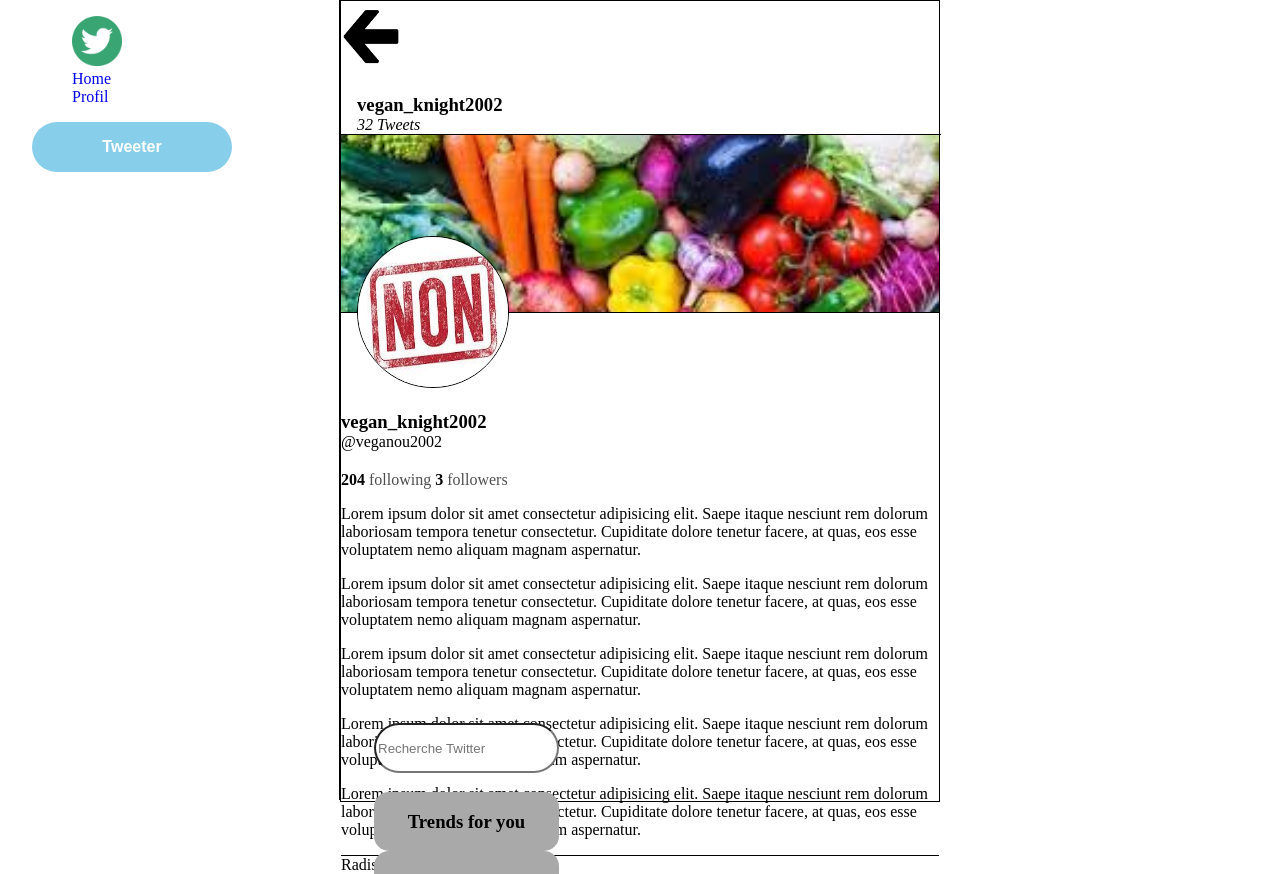
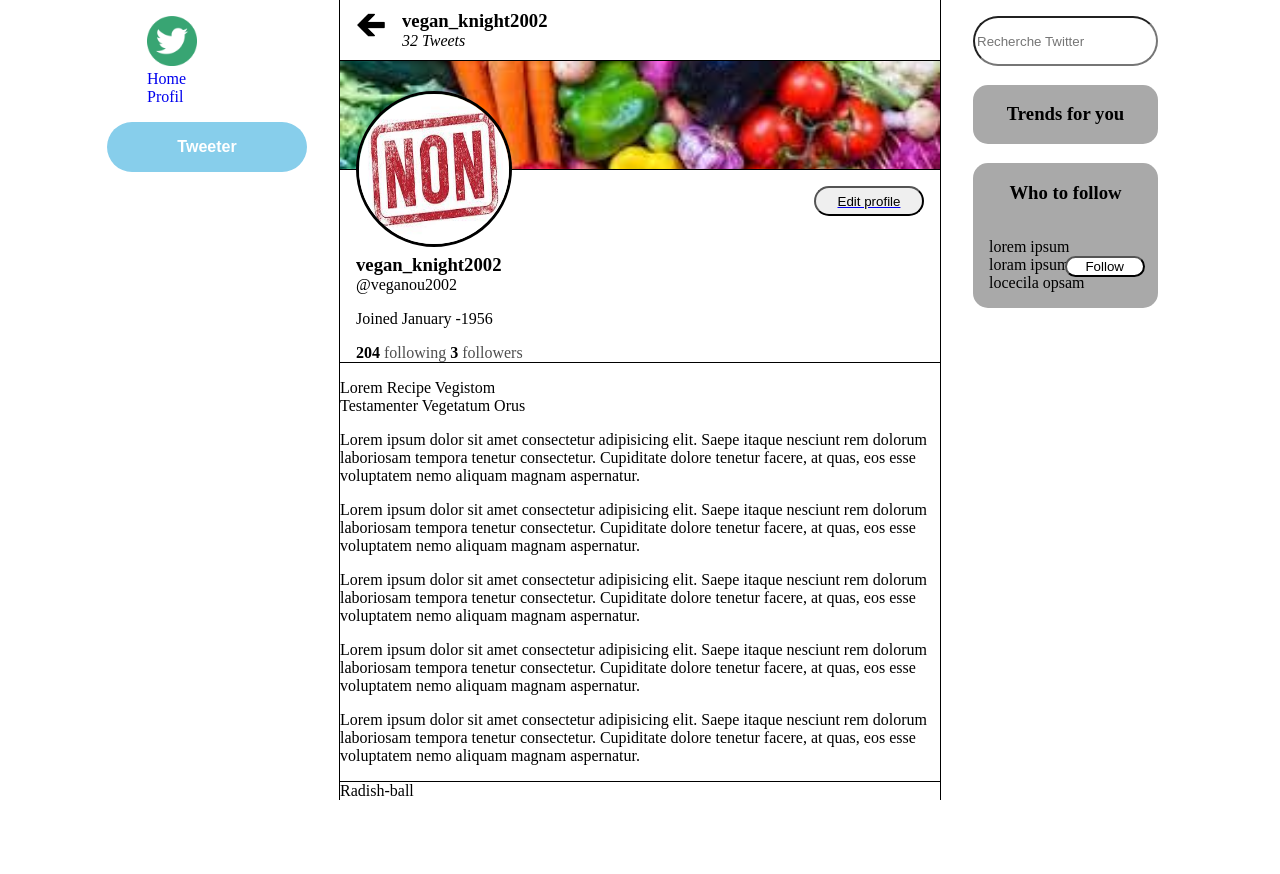
Before and after one commit to Nicolas-ALC/twitter.github.io, a plain HTML site: page profile.html in a window 1280 px wide. After the commit the page ends 800 px from the top, so only its background shows below. Drawn offline with Linux system fonts and the light colour scheme.

Commit message:
replica twitter v1.1

```diff
--- a/profile.html
+++ b/profile.html
@@ -5,7 +5,7 @@
   <meta charset="UTF-8" />
   <meta http-equiv="X-UA-Compatible" content="IE=edge" />
   <meta name="viewport" content="width=device-width, initial-scale=1.0" />
-  <title>Profile</title>
+  <title>veganou2002</title>
 
   <link rel="stylesheet" href="style/style_T.css" />
   <link rel="stylesheet" href="style/style_profile.css" />
@@ -15,6 +15,7 @@
 <body>
 
   <div class="grid">
+
     <div id="left">
       <nav class="sidebar">
 
@@ -35,40 +36,42 @@
     <div id="center">
 
 
-      <div>
-        <a href="index_T"></a><img class="fleche" src="image/fleche.png"></a>
-        <div class="pseudo-1">
+      <div class="head">
+        <a href="index_T.html"><img class="fleche" src="image/fleche.png"></a>
+        <div class="htext" >
           <h3>vegan_knight2002</h3>
           <p><em>32 Tweets</em></p>
-        </div
+        </div>
       </div>
 
       <div class="cadre_profil ">
 
-        <div class="conteneur_info">
-          <div class="pseudo">
-          </div>
-        </div>
         <img class="bannière" src="image/vegies.jpeg">
-        <img class="pdp" src="image/non.jpeg">
-
-        <div class="btn_edit"><input type="button" value="Edit profile"></div>
+        <a href="#photo"><img class="pdp" src="image/non.jpeg"></a>
       </div>
 
+      <div class="cadre_edit">
+        <!-- boutton edit position :bas-droite -->
+        <a href="#settings">
+          <div class="e"> <input class="btn_edit" type="button" value="Edit profile">
+          </div>
+        </a>
+
+        <div class=pseudo-2>
+          <h3>vegan_knight2002</h3>
+          <a class="p2">@veganou2002</a>
+          <p> Joined January -1956</p>
+        </div>
+        <div class="followers">
+          <a><span class="gras">204 </span>following</a>
+          <a><span class="gras">3</span> followers </a>
+        </div>
+
+      </div>
 
       <div class="cadre_follow">
-
-
-          <div class=pseudo-2>
-            <h3>vegan_knight2002</h3>
-          </div>
-
-          <div class="petit-pseudo"><a>@veganou2002</a></div>
-
-
-          <div class ="followers"> <a><span class="gras">204 </span>following</a> <a> <span class="gras">3</span> followers </a> </div>
-
-        </span>
+        Lorem Recipe Vegistom <br>
+        Testamenter Vegetatum Orus
         <p>Lorem ipsum dolor sit amet consectetur adipisicing elit. Saepe itaque nesciunt rem dolorum laboriosam tempora
           tenetur consectetur. Cupiditate dolore tenetur facere, at quas, eos esse voluptatem nemo aliquam magnam
           aspernatur.
@@ -89,8 +92,6 @@
           tenetur consectetur. Cupiditate dolore tenetur facere, at quas, eos esse voluptatem nemo aliquam magnam
           aspernatur.
         </p>
-
-
       </div>
 
       <div class="cadre_topic">
--- a/style/style_T.css
+++ b/style/style_T.css
@@ -49,9 +49,9 @@ body {
 
 .sidebar {
     text-align: start;
+    position: fixed;
     max-width: 275px;
     flex: 1;
-    position: sticky;
     height: 100%;
   /* placer les icons */
 }
@@ -67,9 +67,29 @@ body {
     font-weight: bolder;
 }
 
-.logo {
+.logo { /*twitter*/
   width: 50px;
   height: 50px;
+}
+.min_profile{
+  padding: 10px 12px ;
+  font-size: 14px;
+  display: flex;
+  flex-direction: row-reverse;
+  align-items: center;
+  cursor: pointer;
+}
+.min_profile:hover{
+  border-radius: 45px;
+  background-color: lightgray;
+}
+
+.icon{ /*profile*/
+  width:50px;
+  height:50px;
+  border: solid 1px;
+  border-radius: 50%;
+
 }
 
 /* menu de droite */
@@ -118,6 +138,9 @@ body {
   display: flex;
   justify-content: space-around;
 }
+.follow ul {
+  padding-left: 1em;
+}
 
 .btn_follow {
   background-color: white;
@@ -125,7 +148,7 @@ body {
   width: 80px;
   position: absolute;
   right: 0%;
-  margin-right: 1em;
+  margin: 0 1em 0;
 }
 
 .logo {
@@ -133,29 +156,8 @@ body {
   height: 50px;
 }
 
-.min_profile{
-  display: flex;
-  flex-direction: row-reverse;
-  align-items: center;
-
-}
-.min_profile:hover{
- border-radius: 25px;
- background-color: lightgray;
-
-}
-
-
-.icon{
-  width:50px;
-  height:50px;
-  border: solid 1px;
-  border-radius: 50%;
-}
-
 footer{
   bottom: 0;
-
 }
 
 #footer{
--- a/style/style_profile.css
+++ b/style/style_profile.css
@@ -8,16 +8,14 @@ body {
   display: block;
 }
 
-.follows > a {
-  text-decoration: none;
-}
-
 #center {
   display: flex;
   height: 100%;
   flex-direction: column;
   background-color: #fff;
-  border: solid 1px black;
+  /* padding-left: 1em; */
+  /* padding-right: 1em; */
+
 }
 
 .cadre_profil {
@@ -25,12 +23,62 @@ body {
   display: block;
   position: relative;
 }
-.cadre_follow {
+
+.cadre_edit {
   border-top: solid 1px black;
   border-bottom: solid 1px black;
-  display: block;
+  display: flex;
+  padding: 1em;
+  margin-bottom: 1em;
+  padding-bottom: 0;
+  align-content: flex-start;
+  justify-content:right;
+  flex-direction: column;
 
-  /* max-height: 355px;  */
+}
+
+
+/* en tete*/
+.head{
+  position: sticky;
+  margin: 0;
+  border-bottom: solid 1px ;
+  display: flex;
+  padding: 10px 1em 10px 1em ;
+}
+.fleche {
+  width: 30px;
+  height: 30px;
+  border-radius: 50%;
+  margin-right: 1em;
+}
+.fleche:hover{
+  opacity: 0.6;
+}
+
+
+
+.htext>p{
+  margin: 0;
+}
+
+.htext>h3{
+  margin: 0;
+}
+
+
+/* profile */
+
+.pdp {
+  height: 150px;
+  width: 150px;
+  border-radius: 50%;
+  position: absolute;
+  border: solid 3px black;
+  left: 1em;
+  bottom: 0px;
+  cursor: pointer;
+  transform: translateY(50%); /* superposition de l'image */
 }
 
 .bannière {
@@ -39,74 +87,32 @@ body {
   height: 100%;
   object-fit: cover;
   bottom: 0px;
-  z-index: 0;
 }
 
-.btn_edit {
-  z-index: 6;
-  border-radius: 15px;
+
+/* boutton edition*/
+.e{
+  display: flex;
+  align-content: center;
+  flex-direction: row-reverse;
+  height: 68px;
+
+
 }
-.cadre_topic {
-  flex: 1;
-  /* min-height: 355px;  */
+.btn_edit{
+  border-radius: 25px;
+  padding-left: 1em;
+  padding-right: 1em;
+  margin-bottom: 1em;
+  z-index: 1;
+  height: 30px;
+  width: 110px;
+  cursor: pointer;
+
 }
-
-.pseudo-1 > h3 {
-  margin: 0em;
-  margin-top: 1em;
-  display: flex;
-  flex-direction: column;
-}
-.pseudo-1 > p {
+/* info  profile*/
+.pseudo-2>h3 {
   margin: 0;
-}
-.pseudo-1 {
-  display: block;
-  padding-left: 1em;
-  /* position: absolute; */
-  max-width: 584px;
-  width: 100%;
-  border-bottom: solid 1px black;
-}
-.pseudo-1:hover {
-  background-color: gray;
-}
-
-.fleche {
-  width: 10%;
-  height: 10%;
-  border-radius: 50%;
-}
-
-.conteneur_info {
-  display: flex;
-  flex-direction: column;
-  justify-content: flex-end;
-  position: relative;
-}
-
-.pseudo-2 {
-  padding-top: 79px;
-}
-
-.pdp {
-  height: 150px;
-  width: 150px;
-  border-radius: 50%;
-  position: absolute;
-  border: solid 1px black;
-  left: 1em;
-  bottom: 0px;
-  transform: translateY(50%);
-}
-
-.pseudo-2,
-h3 {
-  margin-bottom: 0;
-}
-
-.petit-pseudo {
-  margin-bottom: 20px;
 }
 
 .gras {
@@ -115,12 +121,19 @@ h3 {
 
 .followers a:hover {
   text-decoration: underline;
+  cursor: pointer;
 }
 
-.followers a {
+.followers a{
   color: rgb(78, 78, 78);
 }
 
 .followers span {
   color: black;
 }
+/*topic bas de page */
+.cadre_topic {
+  flex: 1;
+  border-top: solid 1px black;
+  /* min-height: 355px;  */
+}
```
Also changed, not shown: index_T.html (+6 -6 lines).
